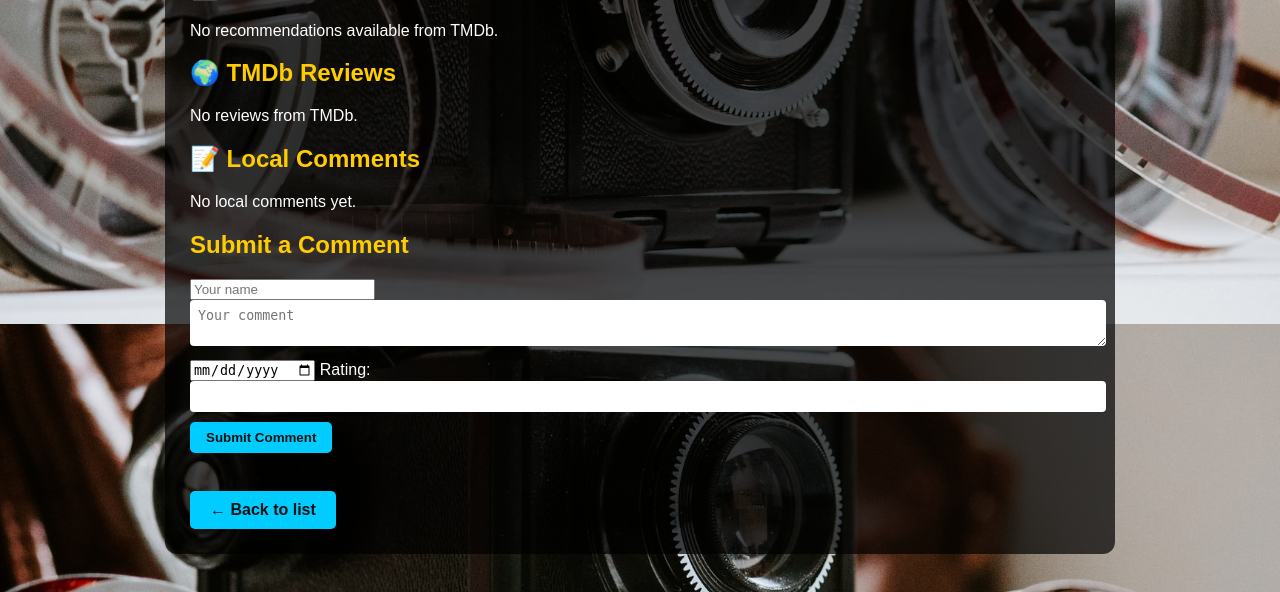
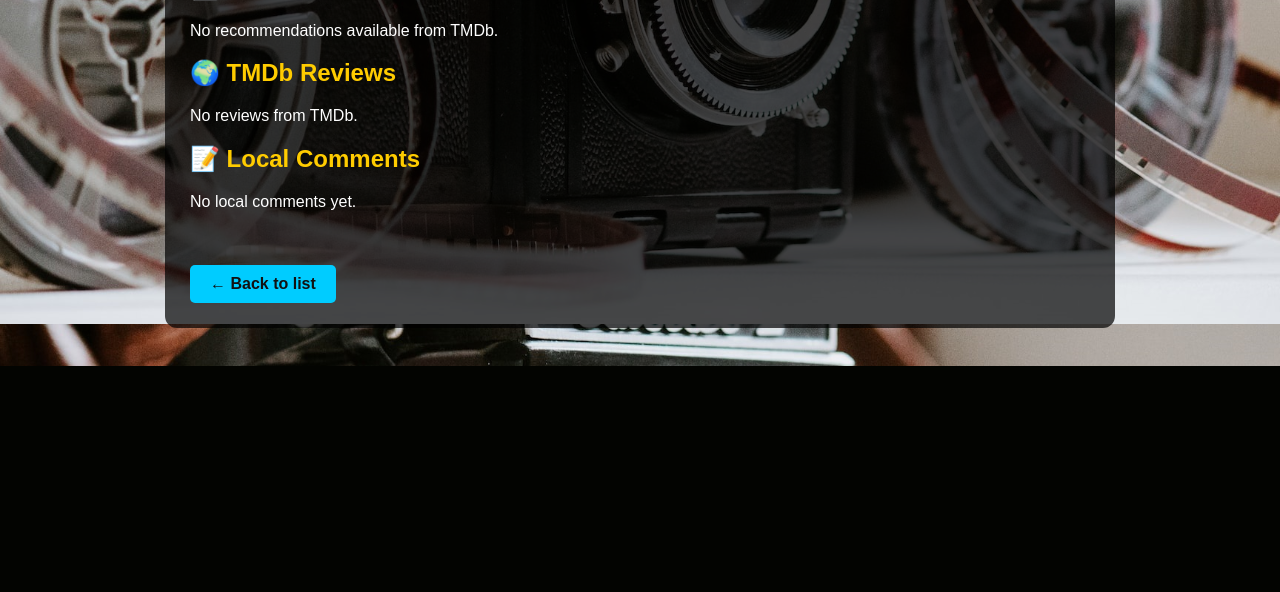
Before and after one commit to sichensong-99/Movie_Recommendation_System, a Flask app: template templates/detail.html in a window 1280 px wide. Shown: the part 476-1068 px from the top of the page. After the commit the page ends 842 px from the top, so only its background shows below. Run offline with Flask 3, Linux system fonts and the light colour scheme; the template is opened without the code that fills it, so the values that code supplies are empty.

Commit message:
Update detail.html

```diff
--- a/templates/detail.html
+++ b/templates/detail.html
@@ -187,26 +187,6 @@
     {% else %}
         <p>No local comments yet.</p>
     {% endif %}
-    <h2>Submit a Comment</h2>
-    <form method="POST" action="/action">
-      <!-- Hidden input for movie_id -->
-      <input type="hidden" name="movie_id" value="{{ movie.id }}">
-
-      <!-- Name input -->
-      <input type="text" name="name" placeholder="Your name" required>
-
-      <!-- Comment textarea -->
-      <textarea name="comment" placeholder="Your comment" required></textarea>
-
-      <!-- Date input -->
-      <input type="date" name="date" required>
-
-      <!-- Rating input -->
-      <label for="rate">Rating:</label>
-      <input type="number" name="rate" min="1" max="10" required>
-
-      <button type="submit">Submit Comment</button>
-    </form>
 
     <br><a href="/list" class="back-button">← Back to list</a>
 </div>
```
